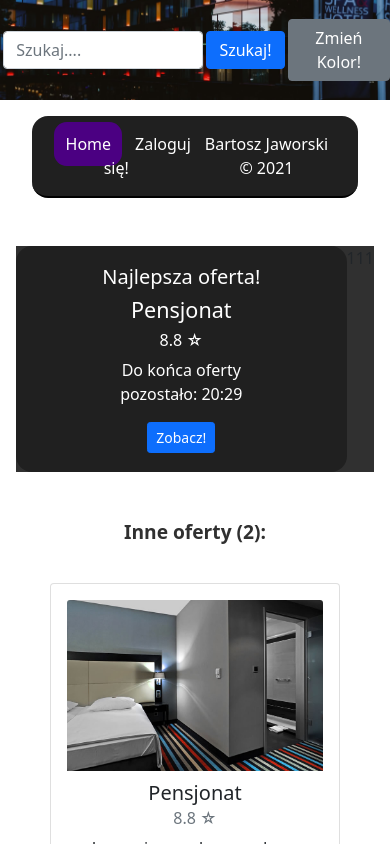
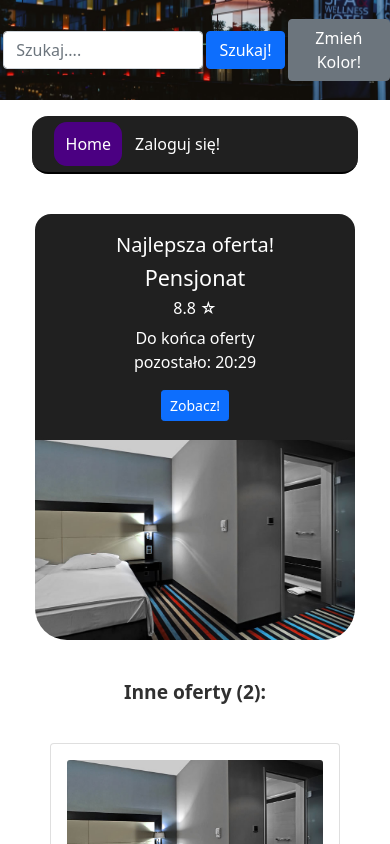
Before and after one commit to bjaworski2002/noclegi, a React (Create React App) app: page / in a window 390 px wide. Shown: the top 844 px of the page. Built offline with nearby package versions, Linux system fonts and the light colour scheme.

Commit message:
BestOffer styles

```diff
--- a/src/components/besthotel/BestHotel.js
+++ b/src/components/besthotel/BestHotel.js
@@ -76,7 +76,11 @@ const Example = (props) => {
                 <p>Do końca oferty pozostało: {time}</p>
                 <Link to={`/hotels/${hotel.id}`} className={"btn btn-sm btn-primary"}> Zobacz! </Link>
             </div>
-            <div>111</div>
+            <img className={styles.imageContainer} src={hotelImg}/>
+            {/*<div className={styles.container}>
+
+            </div>
+            <div>111</div>*/}
             {/*<img className={styles.imageContainer} src={hotelImg}/>*/}
         </div>
     );
--- a/src/components/besthotel/BestHotel.module.css
+++ b/src/components/besthotel/BestHotel.module.css
@@ -1,17 +1,46 @@
-.main{
+.main {
     display: flex;
     justify-content: center;
-    background-color: #303030;
+    background-color: #202020;
+    width: auto;
+    height: 250px;
+    margin: 0rem 1.2rem 1.2rem;
+    border-radius: 2rem;
 }
-.container{
+
+.container {
     background-color: #202020;
     color: white;
-    padding: 1.2rem 5rem 1.2rem;
+    padding: 1.2rem 5rem;
     border-radius: 1rem;
+    display: flex;
+    flex-direction: column;
+    justify-content: space-around;
+    align-items: center;
 }
-.imageContainer{
-    max-height: 50%;
-    max-width: 50%;
-    height: 40%;
-    width: 40%;
+
+.imageContainer {
+    height: 250px;
+    width: auto;
+    border-radius: 0 2rem 2rem 0;
 }
+
+@media (max-width: 740px) {
+    .main {
+        display: flex;
+        justify-content: center;
+        flex-direction: column;
+        background-color: #202020;
+        width: auto;
+        height: 250px;
+        margin-top: 5rem;
+        margin-bottom: 5rem;
+        border-radius: 2rem;
+    }
+
+    .imageContainer {
+        height: 200px;
+        width: auto;
+        border-radius: 0 0 2rem 2rem;
+    }
+}
--- a/src/components/menu/Menu.js
+++ b/src/components/menu/Menu.js
@@ -1,10 +1,9 @@
 import React from 'react'
-import {Nav, NavItem} from 'reactstrap';
 import styles from "./menu.module.css"
 import useAuth from "../hooks/useauth/useAuth";
 import {NavLink} from "react-router-dom";
 
-export default function Menu(props){
+export default function Menu(props) {
     const [auth, setAuth] = useAuth()
 
     const login = (e) => {
@@ -20,20 +19,23 @@ export default function Menu(props){
         <div>
             <nav className={styles.nav}>
                 <div>
-                    <NavLink exact to={"/"} className={styles.menuItem} activeClassName={styles.menuActiveItem}>Home</NavLink>
+                    <NavLink exact to={"/"} className={styles.menuItem}
+                             activeClassName={styles.menuActiveItem}>Home</NavLink>
 
                     {auth ?
                         (<>
-                            <NavLink to={"/profile"} className={styles.menuItem} activeClassName={styles.menuActiveItem}>Mój Profil</NavLink>
+                                <NavLink to={"/profile"} className={styles.menuItem}
+                                         activeClassName={styles.menuActiveItem}>Mój Profil</NavLink>
                                 <NavLink to="#" className={styles.menuItem} onClick={logout}>Wyloguj się!</NavLink>
                             </>
                         ) :
                         (
-                        <NavLink to="/zaloguj" activeClassName={styles.menuActiveItem} className={styles.menuItem} /*onClick={login}*/>Zaloguj się!</NavLink>
+                            <NavLink to="/zaloguj" activeClassName={styles.menuActiveItem}
+                                     className={styles.menuItem} /*onClick={login}*/>Zaloguj się!</NavLink>
                         )
                     }
                 </div>
-                <div className={styles.menuItem}>
+                <div className={styles.menuRight}>
                     Bartosz Jaworski © 2021
                 </div>
             </nav>
--- a/src/components/menu/menu.module.css
+++ b/src/components/menu/menu.module.css
@@ -9,17 +9,30 @@
     justify-content: space-between;
     align-items: center;
 }
-.menuItem{
+
+.menuItem {
     color: #FFFFFF;
     margin-left: 0.4rem;
     margin-right: 0.4rem;
     border-radius: 0.8rem;
     text-decoration: none;
 }
-.menuItem:hover{
+
+.menuRight {
+    color: #FFFFFF;
+}
+
+.menuItem:hover {
     color: #DDDDDD;
 }
+
 .menuActiveItem {
     padding: 0.7rem;
     background-color: #4B0082;
 }
+
+@media (max-width: 550px) {
+    .menuRight {
+        display: none;
+    }
+}
```
Also changed, not shown: 1 other file (tests, documents, lock files or other folders). Lines whose indentation alone changed are shown as unchanged.
